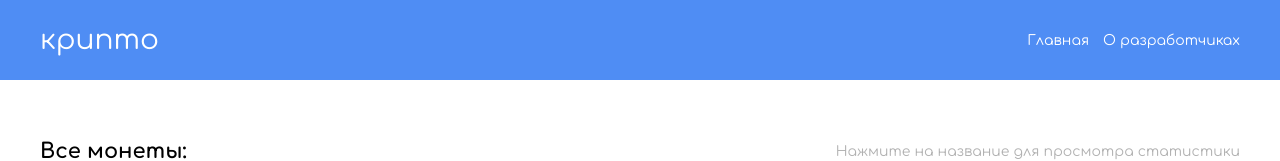
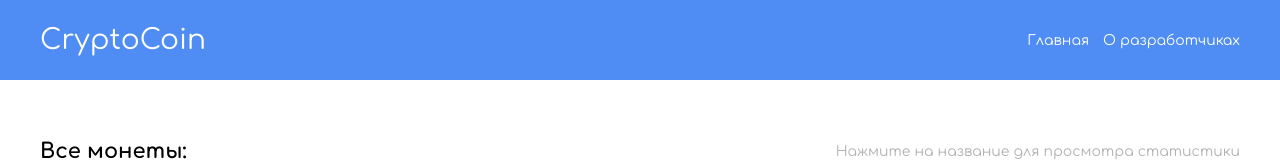
Before and after one commit to Alemy75/react-crypto-statistics, a React (Vite) app: page / in a window 1280 px wide. Shown: the top 161 px of the page. Built offline with nearby package versions, Linux system fonts and the light colour scheme; no server answers.

Commit message:
Заголовок

```diff
--- a/src/components/Navbar/Navbar.tsx
+++ b/src/components/Navbar/Navbar.tsx
@@ -6,7 +6,7 @@ const Navbar = () => {
 		<div className={styles.navbar}>
 			<div className="container mx-auto">
 				<div className={styles.wrap}>
-					<h1 className='font-extralight'>крипто</h1>
+					<h1 className='font-extralight'>CryptoCoin</h1>
 					<span>
 						<Link to='/'>Главная</Link>
 						<Link to='/about'>О разработчиках</Link>
```
